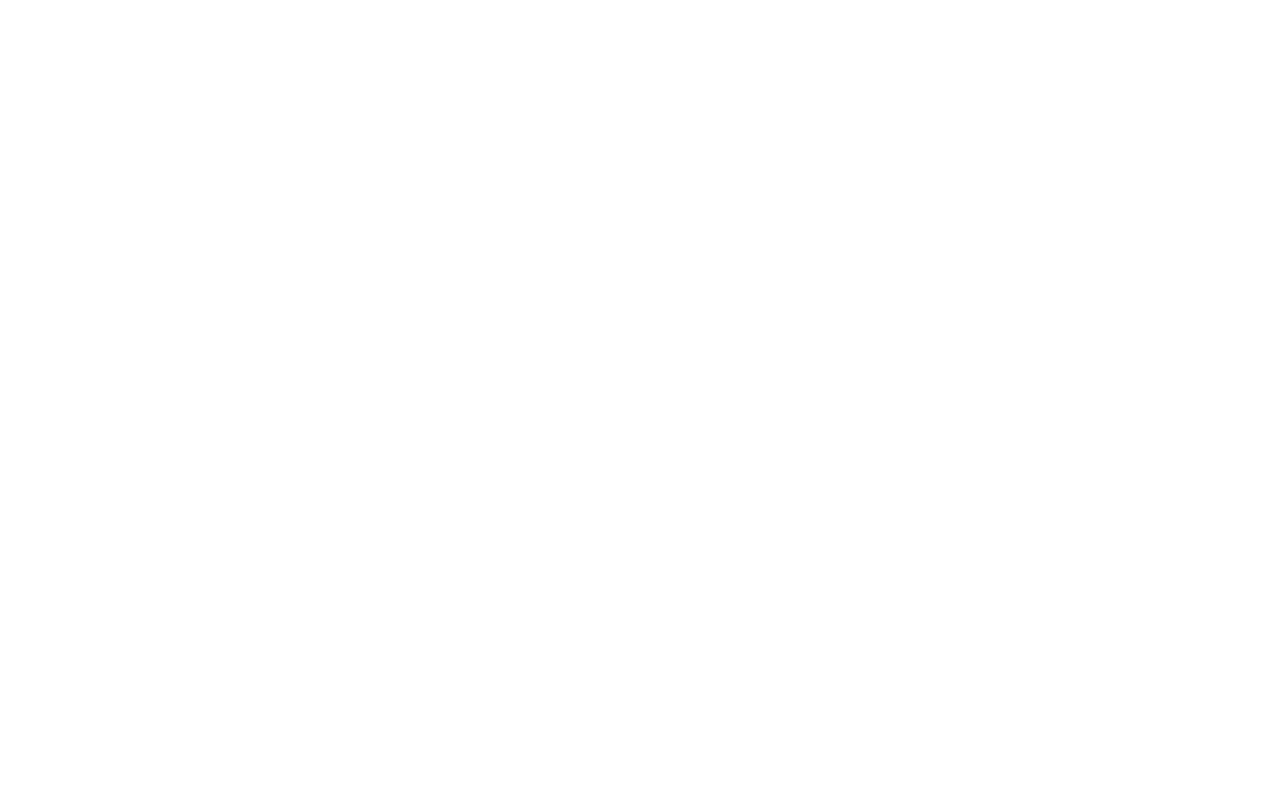
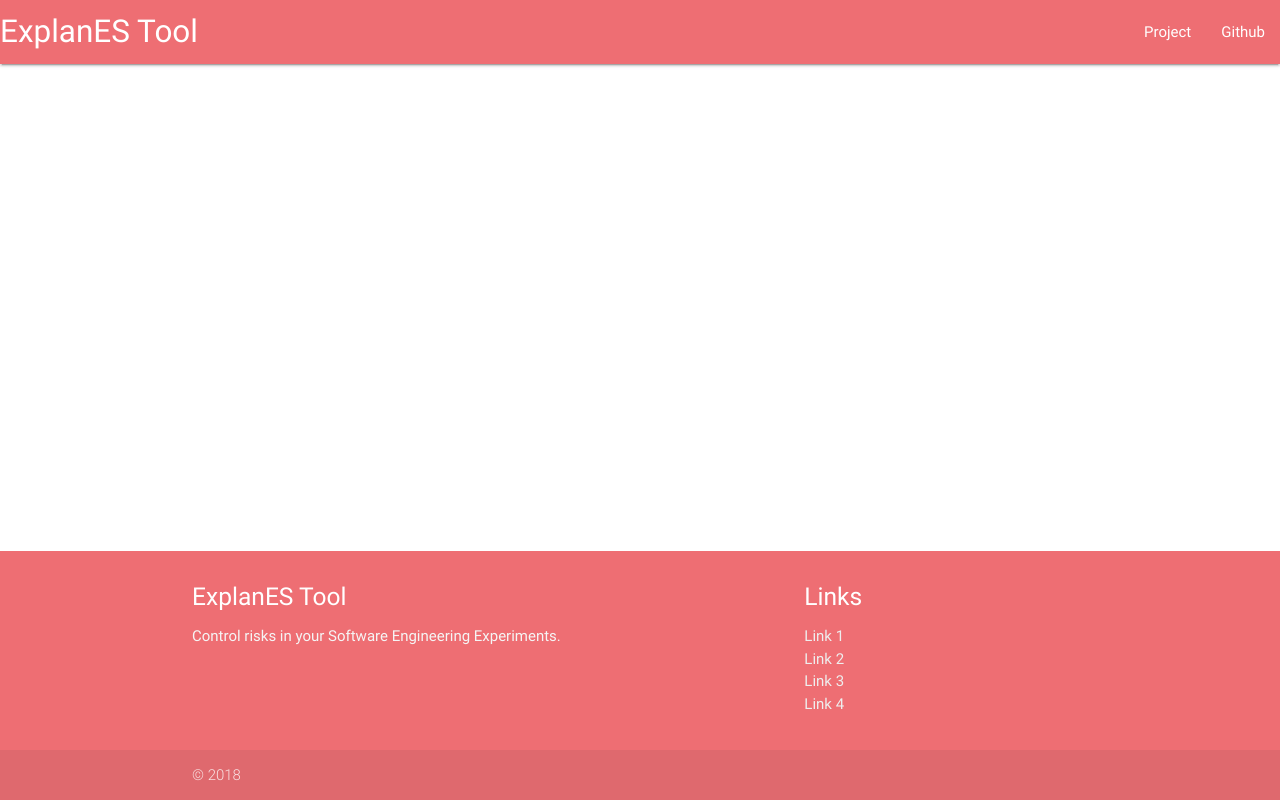
Before and after one commit to allan-mlpe/experiment-planning-tool, an Angular app in the folder front/: page / in a window 1280 px wide. Built offline with nearby package versions, Linux system fonts and the light colour scheme.

Commit message:
Instalação do módulo shared

```diff
--- a/front/src/app/app.component.css
+++ b/front/src/app/app.component.css
@@ -0,0 +1,9 @@
+body {
+    display: flex;
+    min-height: 100vh;
+    flex-direction: column;
+  }
+
+  main {
+    flex: 1 0 auto;
+  }
--- a/front/src/app/app.component.html
+++ b/front/src/app/app.component.html
@@ -1,9 +1,13 @@
 <body>
-  <header></header>
+  <header>
+    <app-navbar></app-navbar>
+  </header>
 
   <main>
     <router-outlet></router-outlet>
   </main>
 
-  <footer></footer>
+  <footer>
+    <app-footer></app-footer>
+  </footer>
 </body>
--- a/front/src/app/app.module.ts
+++ b/front/src/app/app.module.ts
@@ -1,10 +1,9 @@
 import { BrowserModule } from '@angular/platform-browser';
 import { NgModule } from '@angular/core';
 
-
 import { AppComponent } from './app.component';
 import { AppRoutingModule } from './app.routing.module';
-
+import { SharedModule } from './shared/shared.module';
 
 @NgModule({
   declarations: [
@@ -12,7 +11,8 @@ import { AppRoutingModule } from './app.routing.module';
   ],
   imports: [
     BrowserModule,
-    AppRoutingModule
+    AppRoutingModule,
+    SharedModule
   ],
   providers: [],
   bootstrap: [AppComponent]
--- a/front/src/app/app.routing.module.ts
+++ b/front/src/app/app.routing.module.ts
@@ -11,7 +11,6 @@ const appRoutes: Routes = [
 
 @NgModule({
   imports: [RouterModule.forRoot(appRoutes, { useHash: true })],
-  exports: [RouterModule],
-  declarations: []
+  exports: [RouterModule]
 })
 export class AppRoutingModule { }
```
